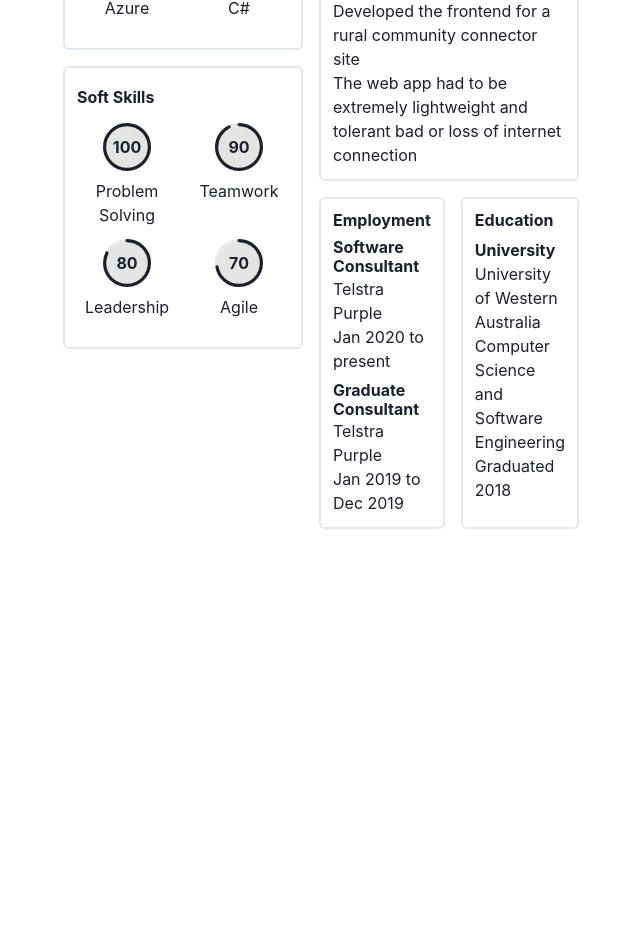
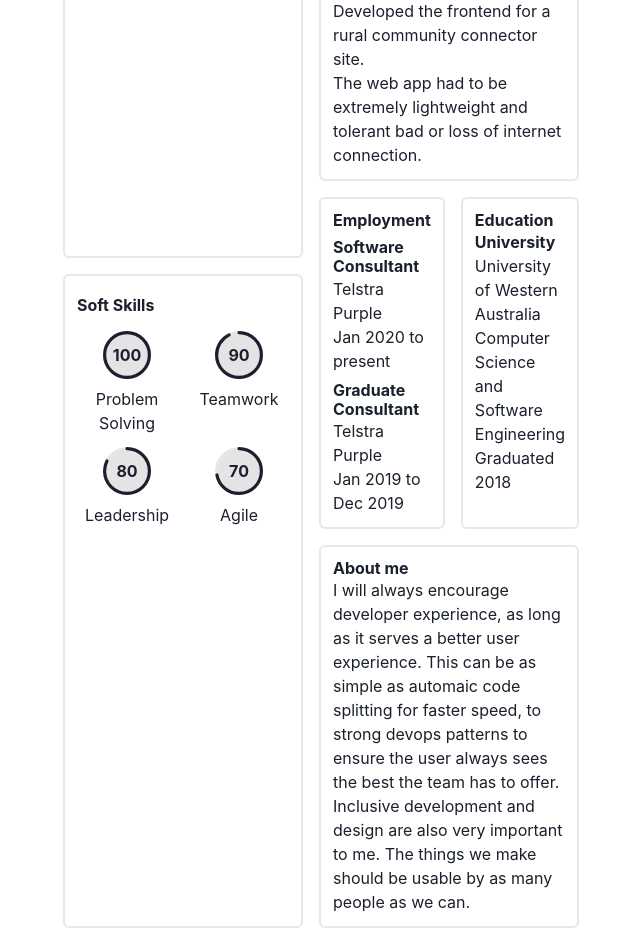
Before and after one commit to fezproof/projects, a Next.js app in the folder apps/portfolio/: page /resume in a window 1280 px wide. Shown: the part 895-1823 px from the top of the page, without its empty margins (337-977 px from the left). Before the commit the page ends 1440 px from the top, so only its background shows below. Built offline with nearby package versions, Linux system fonts and the light colour scheme.

Commit message:
Fixed wording

```diff
--- a/apps/portfolio/src/components/asides/ResumeAside.tsx
+++ b/apps/portfolio/src/components/asides/ResumeAside.tsx
@@ -11,12 +11,12 @@ const SkillGauge: FC<{ value: number; title: string }> = ({ value, title }) => (
 );
 
 const ResumeAside: FC = () => (
-  <Box>
+  <Grid gap="1rem" h="100%">
     <BasicCard>
       <Heading size="sm" mb="0.5rem">
         Hard Skills
       </Heading>
-      <Grid templateColumns="1fr 1fr" gap="0.75rem" my="1rem">
+      <Grid templateColumns="1fr 1fr" gap="0.75rem" mt="1rem">
         <SkillGauge value={100} title="React" />
         <SkillGauge value={100} title="Node" />
         <SkillGauge value={100} title="JavaScript" />
@@ -27,18 +27,18 @@ const ResumeAside: FC = () => (
         <SkillGauge value={50} title="C#" />
       </Grid>
     </BasicCard>
-    <BasicCard my="1rem">
+    <BasicCard>
       <Heading size="sm" my="0.5rem">
         Soft Skills
       </Heading>
-      <Grid templateColumns="1fr 1fr" gap="0.75rem" my="1rem">
+      <Grid templateColumns="1fr 1fr" gap="0.75rem" mt="1rem">
         <SkillGauge value={100} title="Problem Solving" />
         <SkillGauge value={90} title="Teamwork" />
         <SkillGauge value={80} title="Leadership" />
         <SkillGauge value={70} title="Agile" />
       </Grid>
     </BasicCard>
-  </Box>
+  </Grid>
 );
 
 export default ResumeAside;
--- /dev/null
+++ b/apps/portfolio/src/components/footers/ResumeFooter.tsx
@@ -0,0 +1,22 @@
+import { Heading, Text } from '@chakra-ui/react';
+import BasicCard from '../BasicCard';
+
+const ResumeFooter = () => (
+  <BasicCard>
+    <Heading as="h3" size="sm">
+      About me
+    </Heading>
+    <Text>
+      I will always encourage developer experience, as long as it serves a
+      better user experience. This can be as simple as automaic code splitting
+      for faster speed, to strong devops patterns to ensure the user always sees
+      the best the team has to offer.
+    </Text>
+    <Text>
+      Inclusive development and design are also very important to me. The things
+      we make should be usable by as many people as we can.
+    </Text>
+  </BasicCard>
+);
+
+export default ResumeFooter;
--- a/apps/portfolio/src/components/headers/ResumeHeader.tsx
+++ b/apps/portfolio/src/components/headers/ResumeHeader.tsx
@@ -4,7 +4,7 @@ import { FC } from 'react';
 import BasicCard from 'src/components/BasicCard';
 
 const ResumeHeader: FC = () => (
-  <Grid gap="1rem">
+  <Grid gap="1rem" height="100%">
     <BasicCard>
       <Box pb="1rem">
         <Heading as="h1">Ben Chidlow</Heading>
--- a/apps/portfolio/src/components/mains/ResumeMain.tsx
+++ b/apps/portfolio/src/components/mains/ResumeMain.tsx
@@ -3,7 +3,7 @@ import { FC } from 'react';
 import BasicCard from 'src/components/BasicCard';
 
 const ResumeMain: FC = () => (
-  <Box>
+  <Grid gap="1rem" height="100%">
     <BasicCard>
       <Heading as="h3" size="md" mb="0.5rem">
         Experience
@@ -13,9 +13,7 @@ const ResumeMain: FC = () => (
           <Heading as="h4" size="sm">
             Woodside Technology
           </Heading>
-          <Text>
-            Help lead and develop an asset visualisation platform
-          </Text>
+          <Text>Help lead and develop an asset visualisation platform.</Text>
           <Text>
             This involved full stack technical and niche web development, WebGL,
             Serverless AWS, Federated GraphQL, advanced DevOps, etc.
@@ -27,11 +25,11 @@ const ResumeMain: FC = () => (
           </Heading>
           <Text>
             A fast, error resistant patient onboarding app to help triage during
-            the COVID-19 pandemic
+            the COVID-19 pandemic.
           </Text>
           <Text>
             This had to built with a very small team in an extremely tight
-            timeframe
+            timeframe.
           </Text>
         </Box>
         <Box>
@@ -40,7 +38,7 @@ const ResumeMain: FC = () => (
           </Heading>
           <Text>
             An internal, company wide GraphQL service that encouraged innovation
-            and cross cutting concerns in all of Purple's internal apps
+            and cross cutting concerns in all of Purple's internal apps.
           </Text>
         </Box>
         <Box>
@@ -49,11 +47,11 @@ const ResumeMain: FC = () => (
           </Heading>
           <Text>
             Pedro is a scheduling app that Purple now uses internally to manage
-            consultant across different gigs
+            consultant across different gigs.
           </Text>
           <Text>
             It leverages a performant graphql backend that morphed into Purple
-            Graph
+            Graph.
           </Text>
         </Box>
         <Box>
@@ -61,17 +59,17 @@ const ResumeMain: FC = () => (
             Department of Communities
           </Heading>
           <Text>
-            Developed the frontend for a rural community connector site
+            Developed the frontend for a rural community connector site.
           </Text>
           <Text>
             The web app had to be extremely lightweight and tolerant bad or loss
-            of internet connection
+            of internet connection.
           </Text>
         </Box>
       </Grid>
     </BasicCard>
 
-    <Grid templateColumns="1fr 1fr" gap="1rem" pt="1rem">
+    <Grid templateColumns="1fr 1fr" gap="1rem">
       <BasicCard>
         <Heading as="h3" size="sm" mb="0.5rem">
           Employment
@@ -95,20 +93,18 @@ const ResumeMain: FC = () => (
       </BasicCard>
 
       <BasicCard>
-        <Heading as="h3" size="sm" mb="0.5rem">
+        <Heading as="h3" size="sm">
           Education
         </Heading>
-        <Grid templateRows="auto auto" gap="0.5rem">
         <Box>
           <Text as="b">University</Text>
           <Text>University of Western Australia</Text>
           <Text>Computer Science and Software Engineering</Text>
           <Text>Graduated 2018</Text>
         </Box>
-        </Grid>
       </BasicCard>
     </Grid>
-  </Box>
+  </Grid>
 );
 
 export default ResumeMain;
--- a/apps/portfolio/src/pages/resume.tsx
+++ b/apps/portfolio/src/pages/resume.tsx
@@ -1,9 +1,18 @@
-import { Box, Button, Container, Grid, useColorMode } from '@chakra-ui/react';
+import {
+  Box,
+  Button,
+  Container,
+  Grid,
+  Heading,
+  useColorMode,
+} from '@chakra-ui/react';
 import Head from 'next/head';
 import ResumeHeader from 'src/components/headers/ResumeHeader';
 import PrintHidden from 'src/components/helpers/PrintHidden';
 import ResumeAside from 'src/components/asides/ResumeAside';
 import ResumeMain from 'src/components/mains/ResumeMain';
+import BasicCard from 'src/components/BasicCard';
+import ResumeFooter from 'src/components/footers/ResumeFooter';
 
 export default function Home() {
   const { colorMode, toggleColorMode } = useColorMode();
@@ -24,14 +33,17 @@ export default function Home() {
           toggle {colorMode === 'light' ? 'dark' : 'light'}
         </Button>
       </PrintHidden>
-      <Container maxW="lg" py="1rem">
+      <Container maxW="lg" py="1rem" h="100vh">
         <Grid
           templateAreas={`
             "header main"
             "aside main"
+            "aside footer"
           `}
           gridTemplateColumns="15rem auto"
           gap="1rem"
+          gridAutoRows="min-content"
+          h="100%"
         >
           <Box as="header" gridArea="header">
             <ResumeHeader />
@@ -42,7 +54,9 @@ export default function Home() {
           <Box as="main" gridArea="main">
             <ResumeMain />
           </Box>
-          {/* <Box as="footer" gridArea="footer"></Box> */}
+          <Box as="footer" gridArea="footer">
+            <ResumeFooter />
+          </Box>
         </Grid>
       </Container>
     </div>
```
Lines whose indentation alone changed are shown as unchanged.
